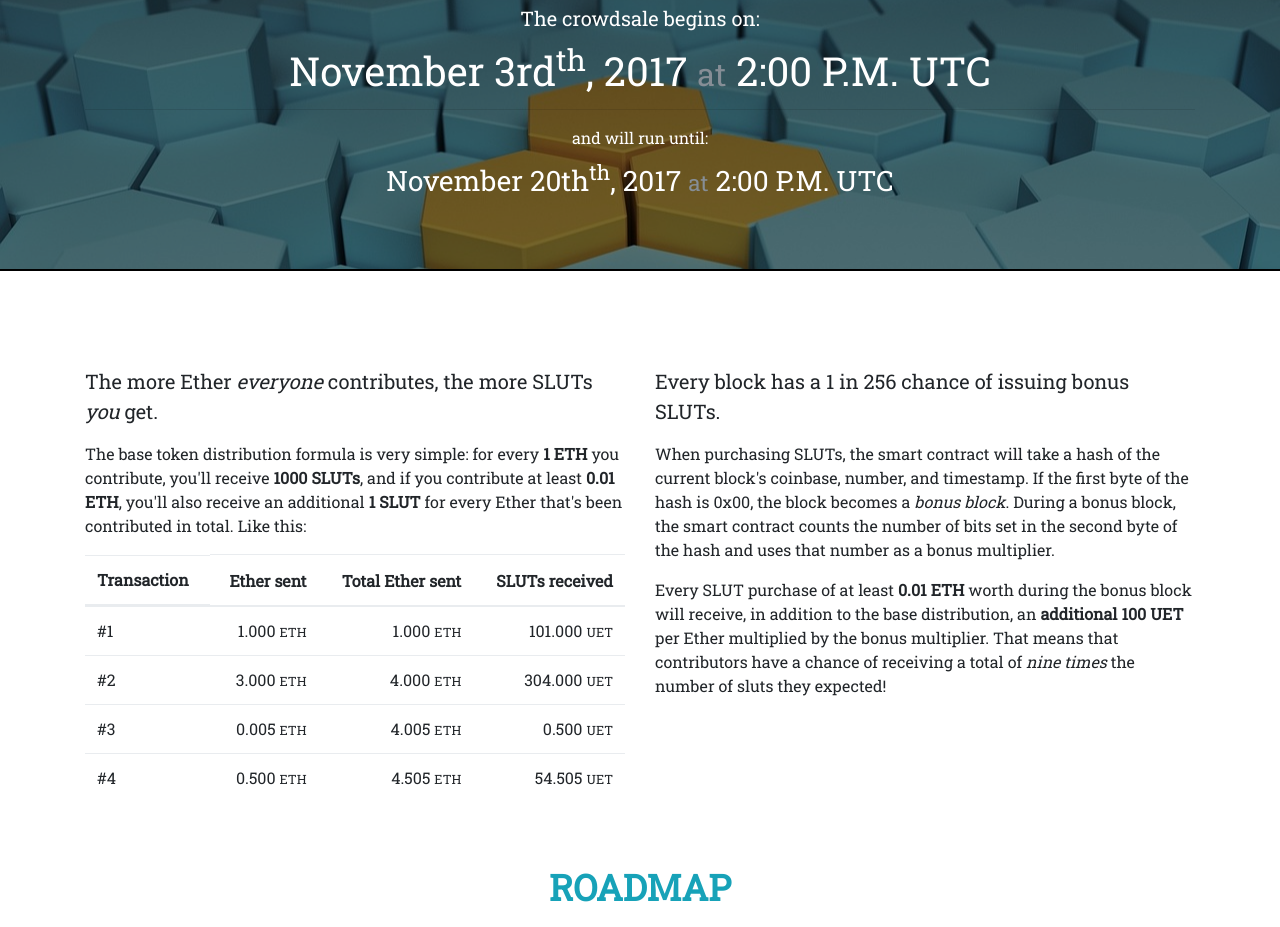
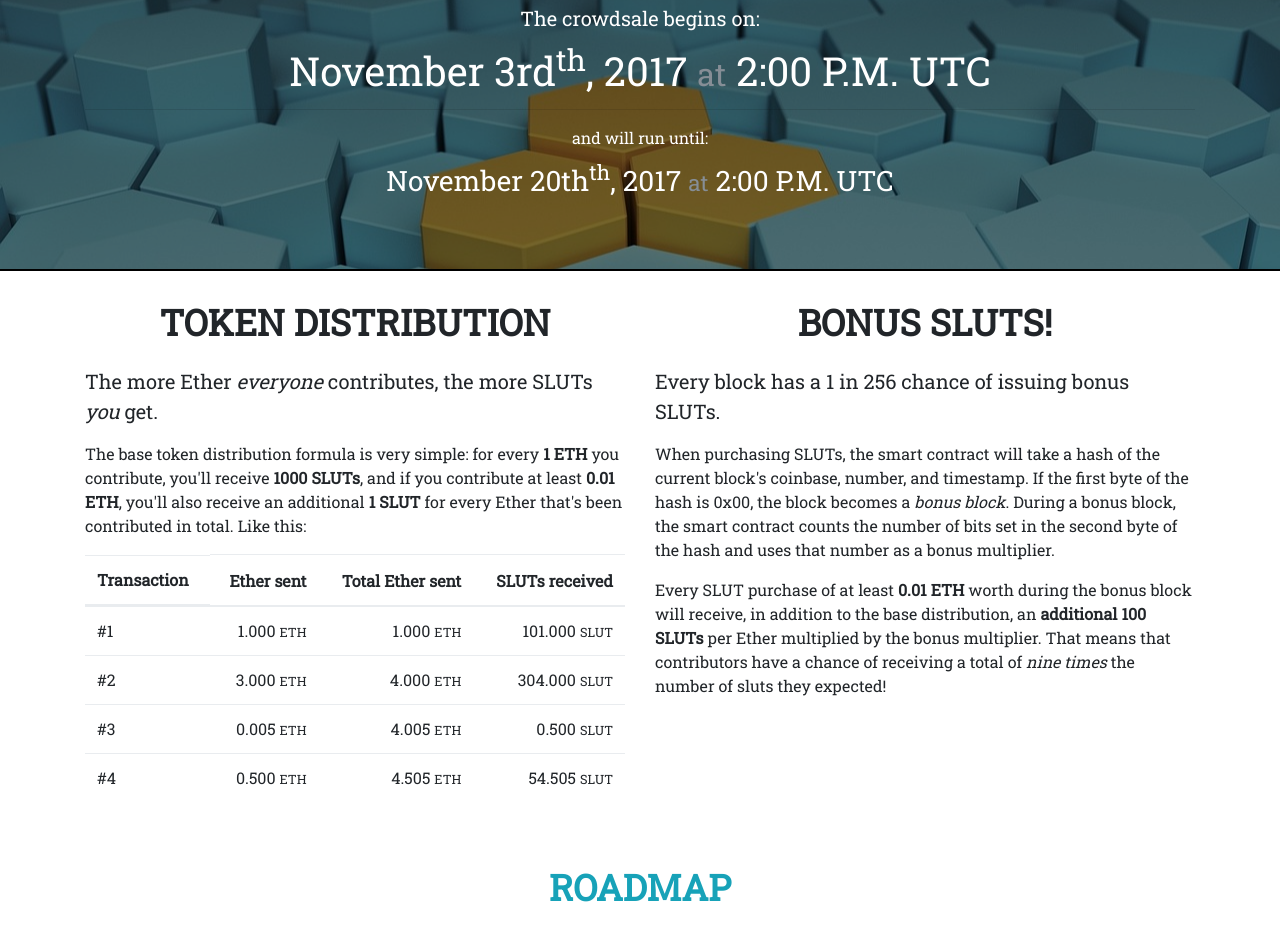
Before and after one commit to vigorouslightning/SlutToken, a plain HTML site: page index.html in a window 1280 px wide. Shown: the part 903-1830 px from the top of the page. Drawn offline with nearby package versions, Linux system fonts and the light colour scheme; a web font is replaced by a local one.

Commit message:
Some CSS Changes

```diff
--- a/css/layout/_header.scss
+++ b/css/layout/_header.scss
@@ -12,7 +12,6 @@ body {
 h2 {
     font-family: 'Roboto Slab', serif;
     font-size: .9em;
-    color: white;
     text-align: center;
     font-size: 36px;
     font-weight: bold;
--- a/index.html
+++ b/index.html
@@ -80,18 +80,18 @@
             <div class="row">
                 <div class="col-lg-4">
                     <div class="text-center">
-                        <icon class="big-icon icon-web"></icon>
-                    </div>
-                    <p>SLUTs are the best method to anonymous subscriptions to porn services. SLUT Token has announced a partnership with FapAndNap.com and will be integrating full SLUT fuctionality on their website.</p>
-                </div>
-                <div class="col-lg-4">
-                    <div class="text-center">
                         <icon class="big-icon icon-eye-hidden"></icon>
                     </div>
                     <p>
                         Let's be honest, nobody wants to enter their credit card information for porn to then get hacked. We've seen Ashley Madison destory the marriages of many or even worse,
                         give their wife more power than she already had. SLUTs can be purchased descretly on the Ethereum network so you can enjoy your content without worrying about being caught online.
                     </p>
+                </div>
+                <div class="col-lg-4">
+                    <div class="text-center">
+                        <icon class="big-icon icon-web"></icon>
+                    </div>
+                    <p>SLUTs are the best method to anonymous subscriptions to porn services. SLUT Token has announced a partnership with FapAndNap.com and will be integrating full SLUT fuctionality on their website.</p>
                 </div>
                 <div class="col-lg-4">
                     <div class="text-center">
@@ -124,7 +124,7 @@
         <div class="jumbotron">
             <div class="content"></div>
             <div class="container">
-                <h2 class="mt-4 mb-4">How to contribute</h2>
+                <h2 class="mt-4 mb-4" style="color: white;">How to contribute</h2>
                 <div class="row">
                 <div class="col-lg-12 text-center" style="color: white;">
                     <p class="lead">The crowdsale begins on:</p>
@@ -164,25 +164,25 @@
                                 <td class="d-none d-sm-block">#1</td>
                                 <td class="text-right">1.000&nbsp;<small>ETH</small></td>
                                 <td class="text-right">1.000&nbsp;<small>ETH</small></td>
-                                <td class="text-right">101.000&nbsp;<small>UET</small></td>
+                                <td class="text-right">101.000&nbsp;<small>SLUT</small></td>
                             </tr>
                             <tr>
                                 <td class="d-none d-sm-block">#2</td>
                                 <td class="text-right">3.000&nbsp;<small>ETH</small></td>
                                 <td class="text-right">4.000&nbsp;<small>ETH</small></td>
-                                <td class="text-right">304.000&nbsp;<small>UET</small></td>
+                                <td class="text-right">304.000&nbsp;<small>SLUT</small></td>
                             </tr>
                             <tr>
                                 <td class="d-none d-sm-block">#3</td>
                                 <td class="text-right">0.005&nbsp;<small>ETH</small></td>
                                 <td class="text-right">4.005&nbsp;<small>ETH</small></td>
-                                <td class="text-right">0.500&nbsp;<small>UET</small></td>
+                                <td class="text-right">0.500&nbsp;<small>SLUT</small></td>
                             </tr>
                             <tr>
                                 <td class="d-none d-sm-block">#4</td>
                                 <td class="text-right">0.500&nbsp;<small>ETH</small></td>
                                 <td class="text-right">4.505&nbsp;<small>ETH</small></td>
-                                <td class="text-right">54.505&nbsp;<small>UET</small></td>
+                                <td class="text-right">54.505&nbsp;<small>SLUT</small></td>
                             </tr>
                         </tbody>
                     </table>
@@ -200,7 +200,7 @@
                     </p>
                     <p>
                         Every SLUT purchase of at least <strong>0.01 ETH</strong> worth during the bonus block will receive, in
-                        addition to the base distribution, an <strong>additional 100 UET</strong> per Ether multiplied
+                        addition to the base distribution, an <strong>additional 100 SLUTs</strong> per Ether multiplied
                         by the bonus multiplier. That means that contributors have a chance of receiving a total of
                         <em>nine times</em> the number of sluts they expected!
                     </p>
```
Also changed, not shown: css/style.css, 1 other file.
